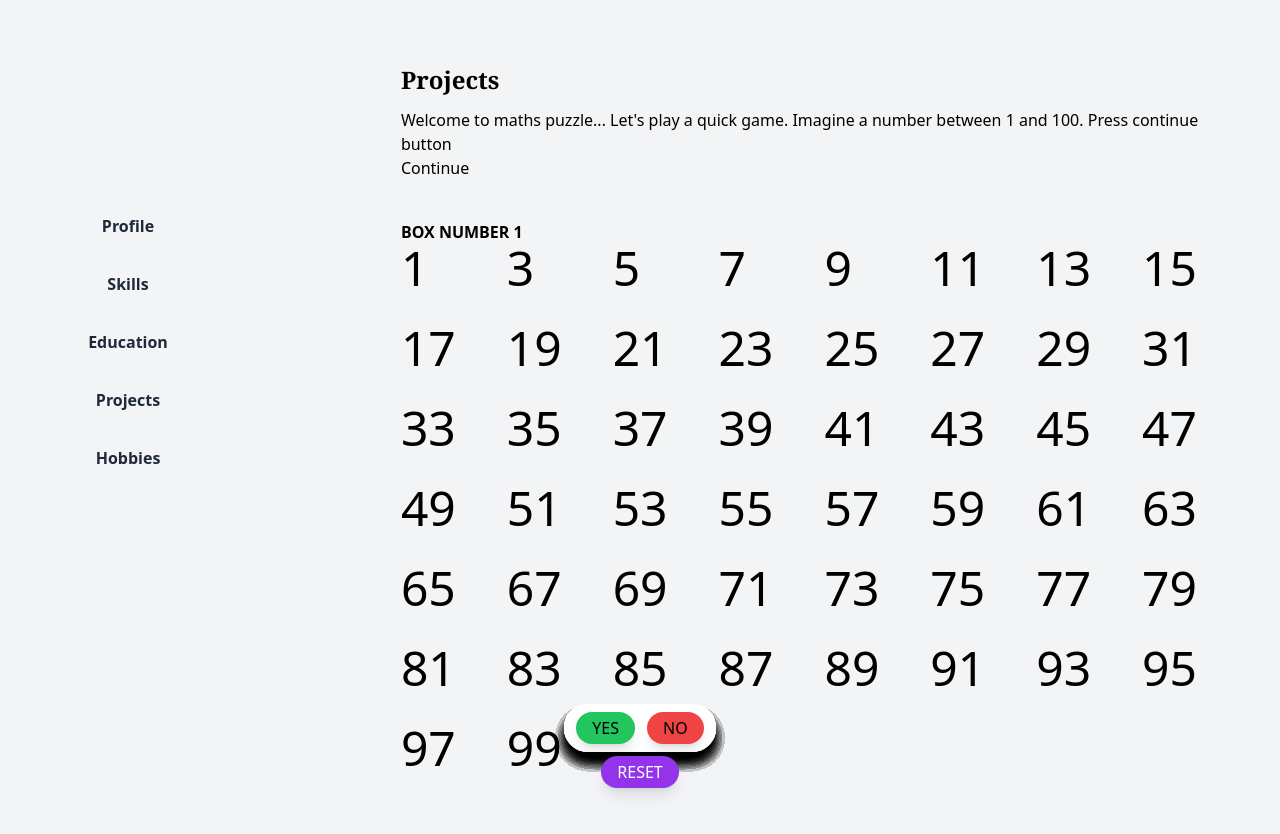
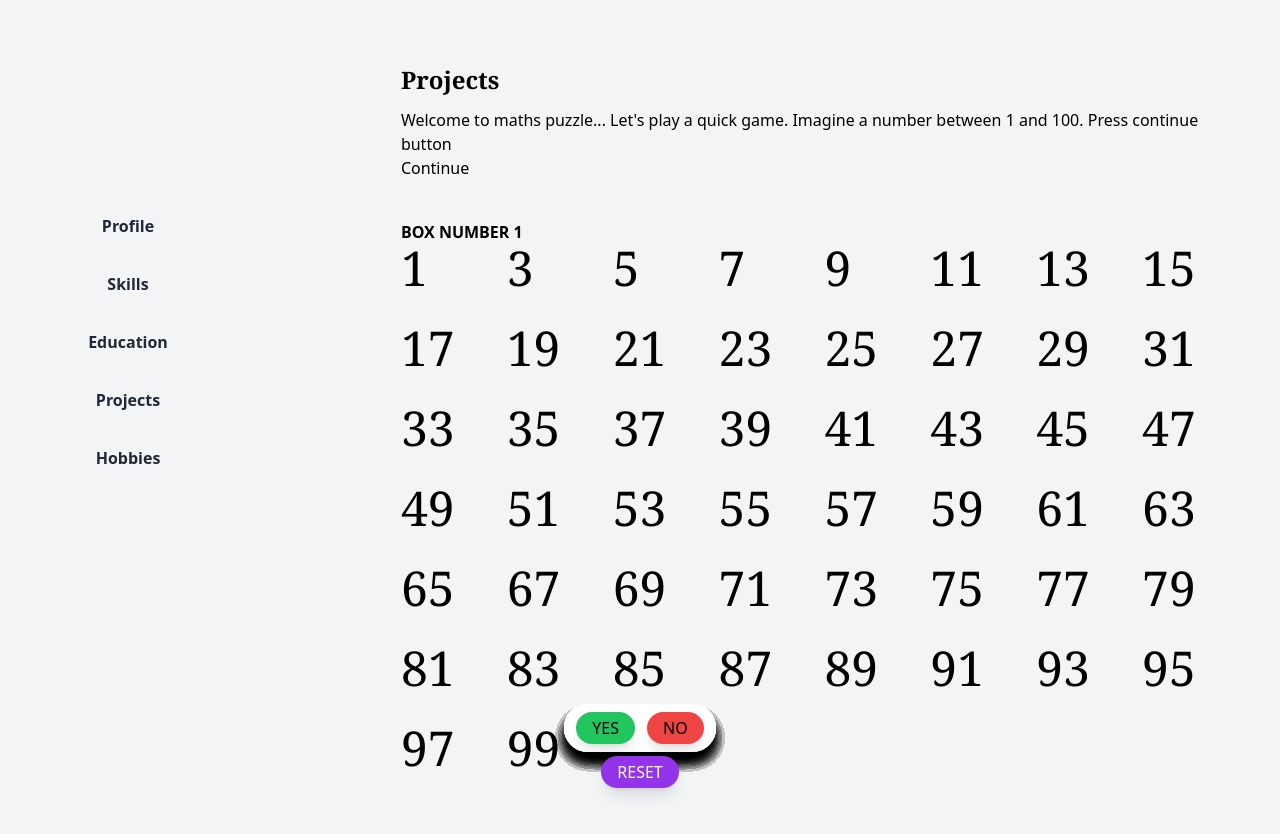
Before and after one commit to karunlal/karunlalResume, a React (Vite) app: page / in a window 1280 px wide. Both pictures are taken after a click on the item "Projects". Shown: the top 834 px of the page. Built offline with nearby package versions, Linux system fonts and the light colour scheme.

Commit message:
close button style adjusted

```diff
--- a/src/puzzle/MainCode.jsx
+++ b/src/puzzle/MainCode.jsx
@@ -68,7 +68,7 @@ const MainCode = () => {
             const color = `bg-${box[boxNum].color}-400 px-4 py-2 rounded-2xl`
             return (
               <div key={index} className="w-8 h-16">
-                <p className="text-5xl">
+                <p className="text-5xl font-serif">
                   {/* "bg-slate-300 px-4 py-2 rounded-2xl" */}
 
                   {singleBox}
--- a/src/puzzle/Modal.jsx
+++ b/src/puzzle/Modal.jsx
@@ -21,7 +21,12 @@ const Modal = forwardRef(function Modal(
     >
       {children}
       <form method="dialog">
-        <button onClick={() => onClose()}>{buttonCaption}</button>
+        <button
+          onClick={() => onClose()}
+          className="absolute top-0 right-0 m-4 text-3xl text-blue-700"
+        >
+          {buttonCaption}
+        </button>
       </form>
     </dialog>,
     document.getElementById('modal-root')
```
